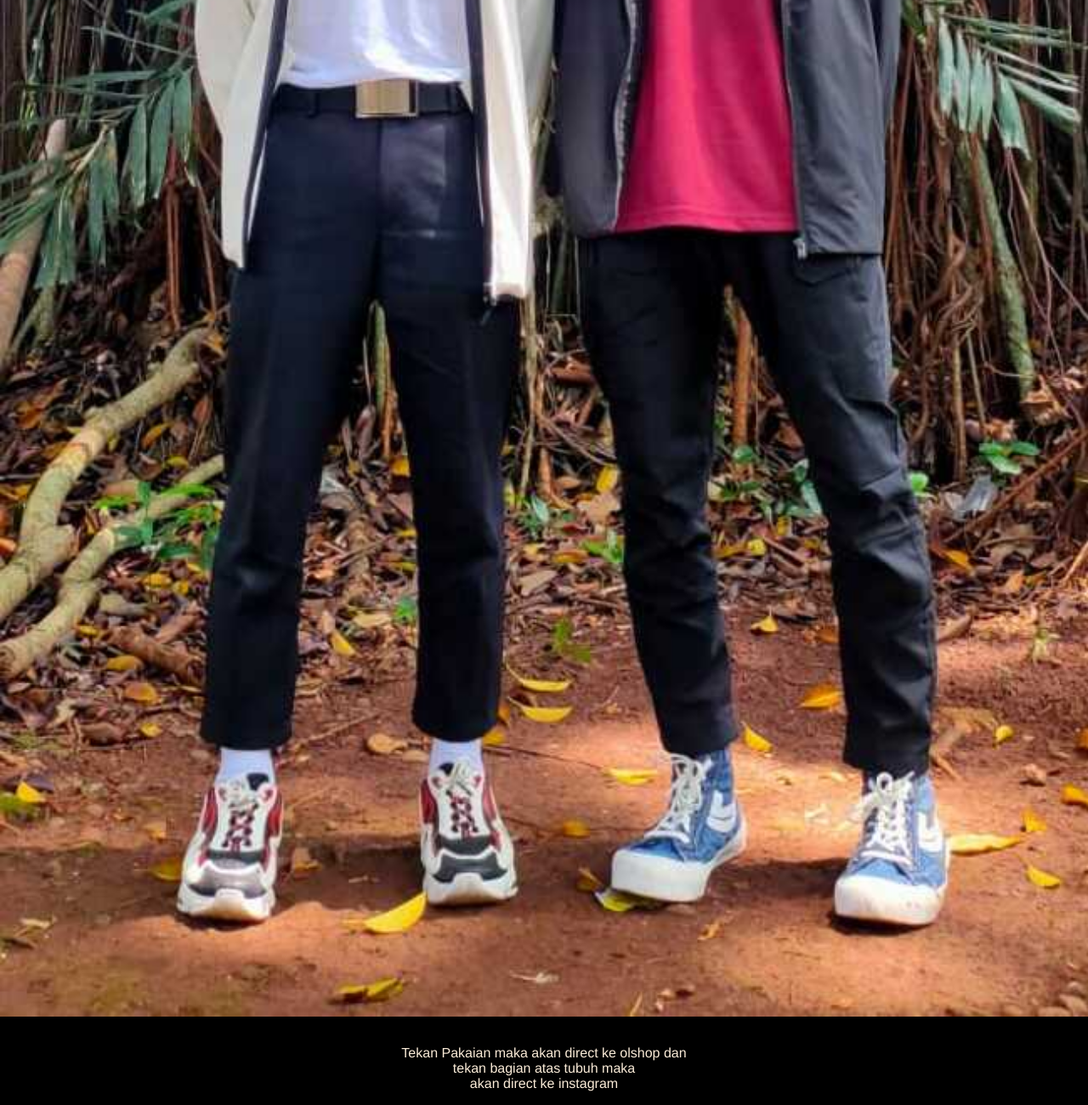
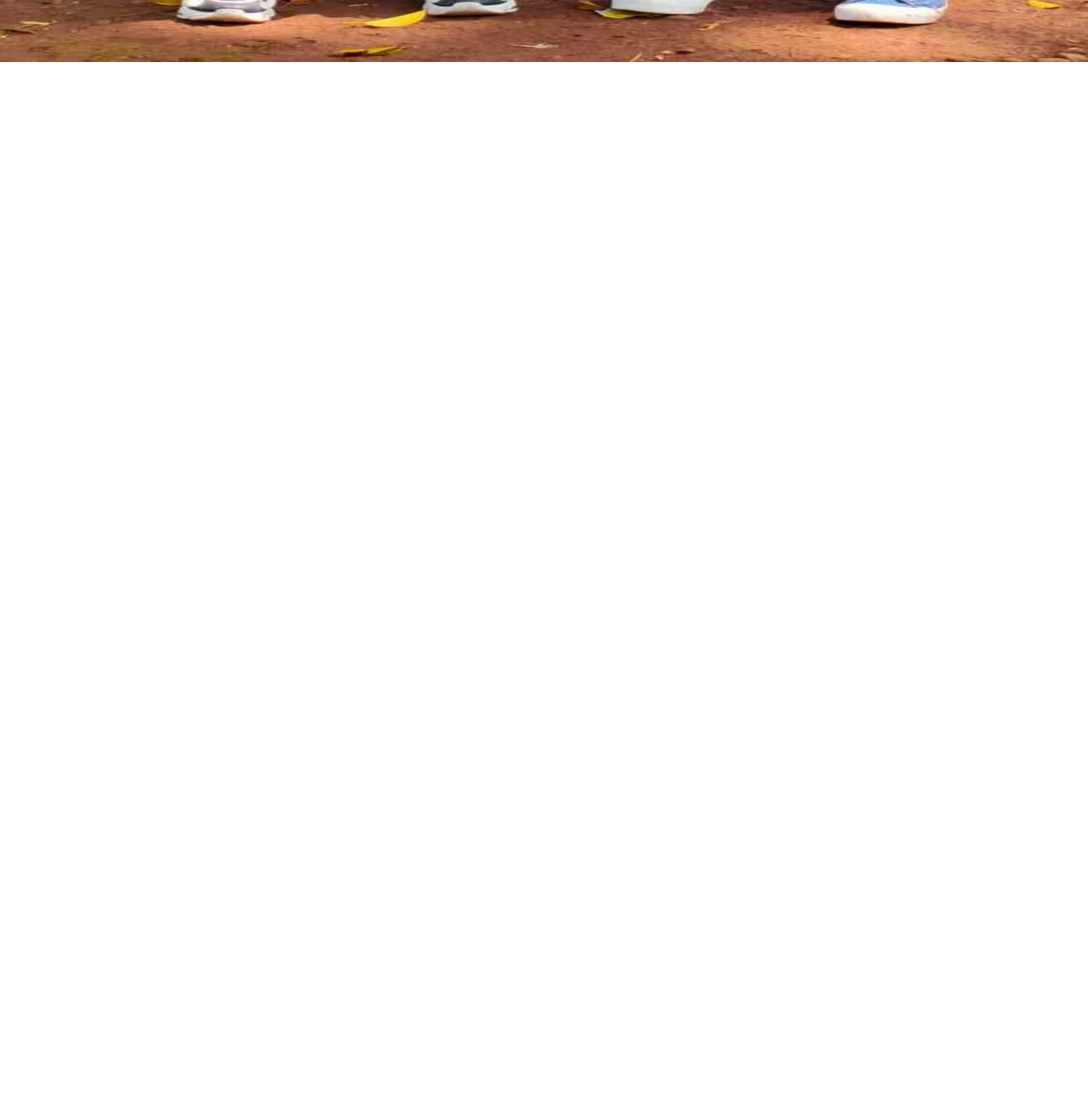
Before and after one commit to BaihaqiGp2715/map, a plain HTML site: page index.html in a window 1280 px wide. Shown: the part 727-2027 px from the top of the page at 85% size. After the commit the page ends 804 px from the top, so only its background shows below. Drawn offline with Linux system fonts and the light colour scheme.

Commit message:
vh dan vw

```diff
--- a/index.html
+++ b/index.html
@@ -12,29 +12,17 @@
     <style>
       body {
         margin: 0;
-        background-color: black;
       }
       img {
-        width: 100%; /* Gambar tidak melebihi lebar viewport */
+        width: 100vw; /* Gambar tidak melebihi lebar viewport */
+        height: 100vh;
       }
     </style>
   </head>
   <body>
     <!-- gambar -->
     <img src="umar.jpg" alt="Ihsan Umar" usemap="#ihsan-umar" />
-    <br />
-    <p
-      style="
-        color: antiquewhite;
-        text-align: center;
-        font-family: 'Franklin Gothic Medium', 'Arial Narrow', Arial, sans-serif;
-        margin-top: 30px;
-      "
-    >
-      Tekan Pakaian maka akan direct ke olshop dan <br />
-      tekan bagian atas tubuh maka <br />
-      akan direct ke instagram
-    </p>
+
     <!-- map ihsan dan umar -->
     <map name="ihsan-umar">
       <area
```
